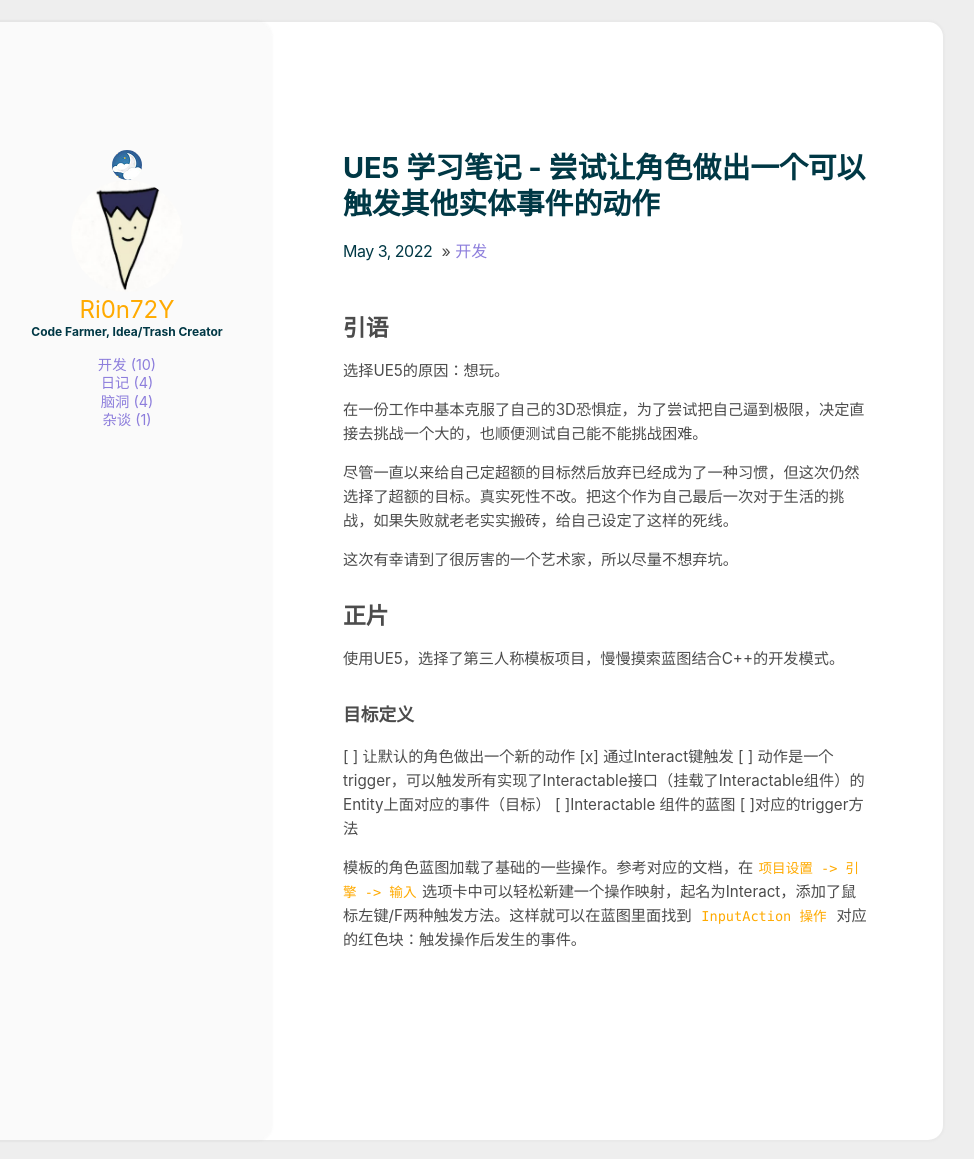
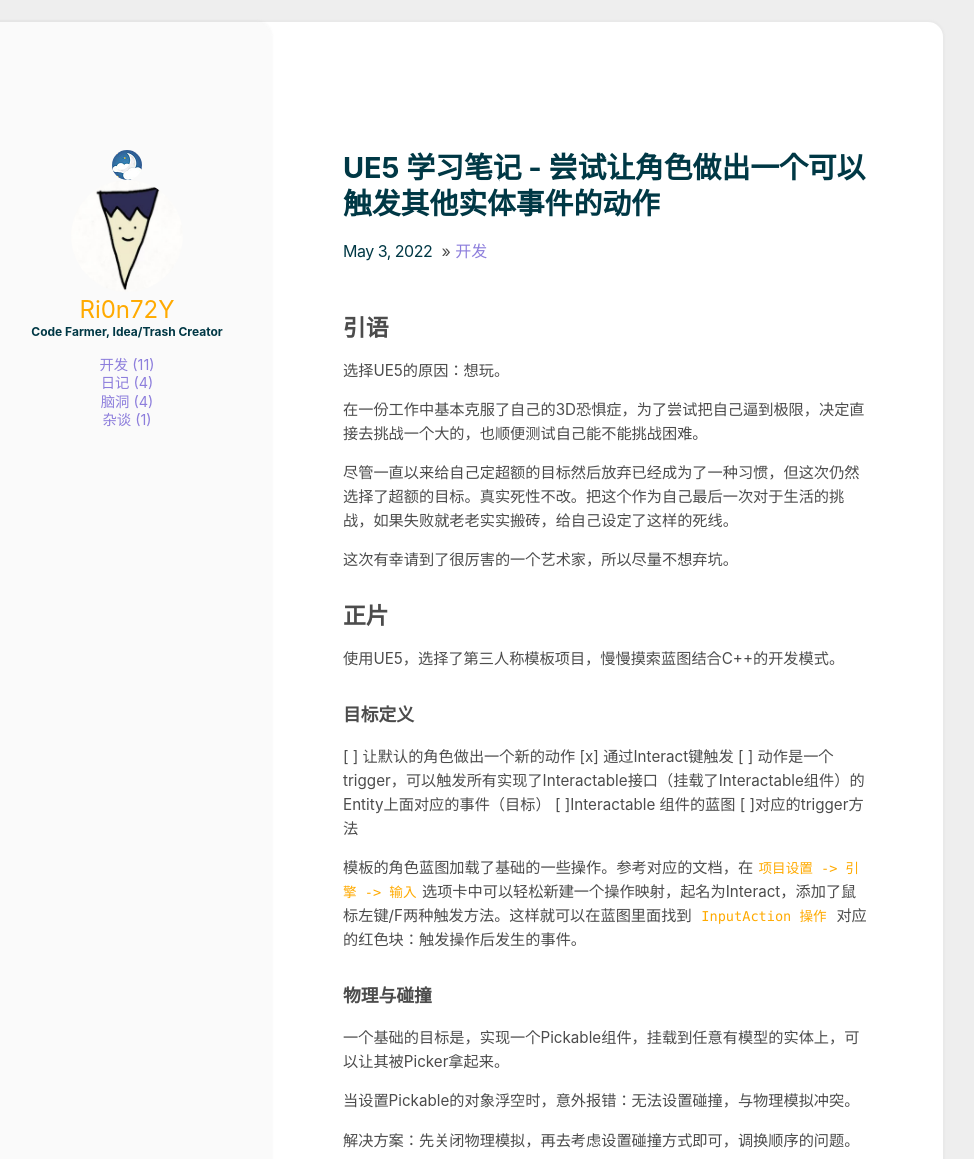
Before and after one commit to Ri0n72Y/ri0n72y.github.io, a Jekyll site: the page built from _posts/2022-05-03-ue5-01.md, in a window 1280 px wide, cut to the strip 0-1159 px from the top of the page. Shown: the whole strip, without its empty margins (177-1151 px from the left). Built offline with Jekyll 4.4.1, drawn with Linux system fonts in a browser that asks for light colours.

Commit message:
fix: daily update

````diff
--- a/_posts/2022-05-03-ue5-01.md
+++ b/_posts/2022-05-03-ue5-01.md
@@ -27,3 +27,11 @@ comments: true
     [ ]对应的trigger方法
 
 模板的角色蓝图加载了基础的一些操作。参考对应的文档，在```项目设置 -> 引擎 -> 输入```选项卡中可以轻松新建一个操作映射，起名为Interact，添加了鼠标左键/F两种触发方法。这样就可以在蓝图里面找到 ```InputAction 操作``` 对应的红色块：触发操作后发生的事件。
+
+### 物理与碰撞
+
+一个基础的目标是，实现一个Pickable组件，挂载到任意有模型的实体上，可以让其被Picker拿起来。
+
+当设置Pickable的对象浮空时，意外报错：无法设置碰撞，与物理模拟冲突。
+
+解决方案：先关闭物理模拟，再去考虑设置碰撞方式即可，调换顺序的问题。
````
Also changed, not shown: _posts/2022-05-17-hooks.md (added, +15 -0 lines).
